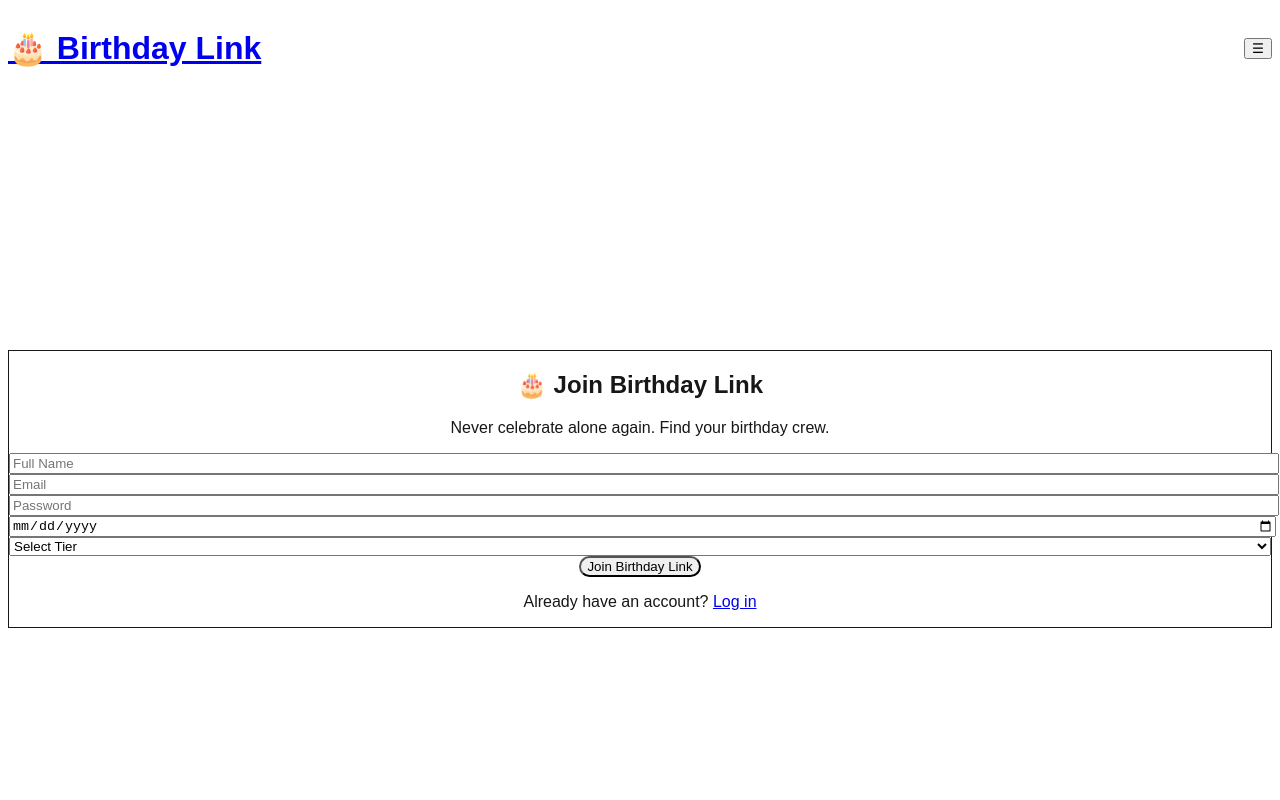
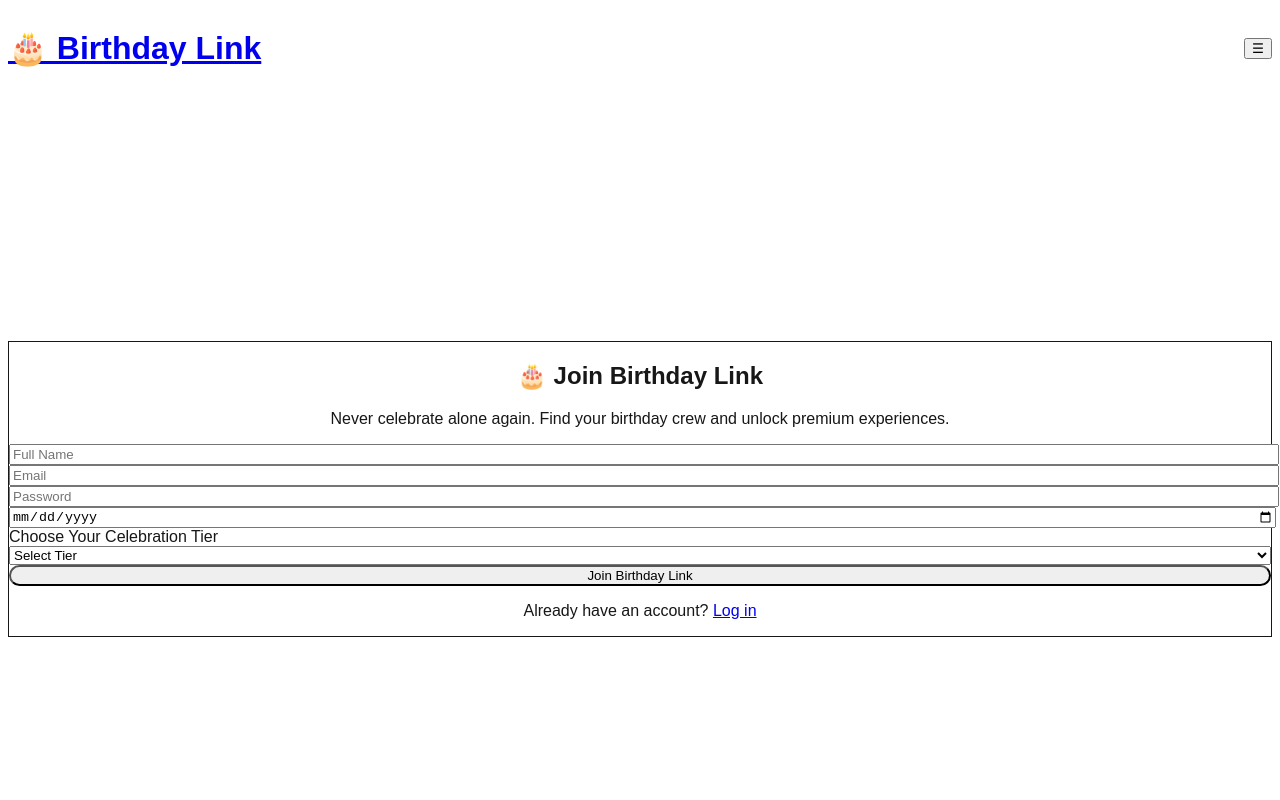
Before and after one commit to xytoxyto/birthday-link, a Next.js app: page /signup in a window 1280 px wide. Shown: the top 800 px of the page. Built offline with nearby package versions, Linux system fonts and the light colour scheme.

Commit message:
Enhance SignupPage with tier selection options and improved user messaging

```diff
--- a/src/app/signup/page.tsx
+++ b/src/app/signup/page.tsx
@@ -12,8 +12,6 @@ export default function SignupPage() {
     tier: '',
   });
 
-  const tiers = ['Galaxy', 'Elite', 'Cosmic'];
-
   const handleChange = (e: React.ChangeEvent<HTMLInputElement | HTMLSelectElement>) => {
     setFormData({
       ...formData,
@@ -23,20 +21,22 @@ export default function SignupPage() {
 
   const handleSubmit = (e: React.FormEvent) => {
     e.preventDefault();
-    console.log('Form Data:', formData);
-    alert('Thanks for signing up! 🎉');
-    // In production, send data to your backend here.
+    console.log('User Signup Data:', formData);
+    // Here you can integrate API submission
   };
 
   return (
     <main className="min-h-screen bg-gradient-to-b from-blue-950 via-purple-900 to-blue-900 text-white flex flex-col">
       <section className="flex-grow flex items-center justify-center text-center p-4 md:p-8">
-        <form onSubmit={handleSubmit} className="max-w-2xl w-full bg-white/10 backdrop-blur-md rounded-lg shadow-xl p-4 md:p-8 border border-purple-300 space-y-4">
+        <form
+          onSubmit={handleSubmit}
+          className="max-w-2xl w-full bg-white/10 backdrop-blur-md rounded-lg shadow-xl p-4 md:p-8 border border-purple-300 space-y-4"
+        >
           <h1 className="text-4xl md:text-5xl font-extrabold mb-4 text-birthday-gold">
             🎂 Join Birthday Link
           </h1>
           <p className="text-purple-100 mb-6 text-base md:text-lg">
-            Never celebrate alone again. Find your birthday crew.
+            Never celebrate alone again. Find your birthday crew and unlock premium experiences.
           </p>
 
           <input
@@ -74,6 +74,10 @@ export default function SignupPage() {
             className="w-full px-4 py-2 rounded-lg bg-white/20 text-white placeholder-purple-200 focus:outline-none"
           />
 
+          <div className="text-left">
+            <label className="block text-purple-100 mb-1">
+              Choose Your Celebration Tier
+            </label>
             <select
               name="tier"
               value={formData.tier}
@@ -81,20 +85,22 @@ export default function SignupPage() {
               className="w-full px-4 py-2 rounded-lg bg-white/20 text-white placeholder-purple-200 focus:outline-none"
             >
               <option value="">Select Tier</option>
-            {tiers.map((tier) => (
-              <option key={tier} value={tier}>{tier}</option>
-            ))}
+              <option value="Galaxy">Galaxy – VIP concierge experience</option>
+              <option value="Elite">Elite – Premium shared celebration</option>
+              <option value="Cosmic">Cosmic – Community matching</option>
             </select>
+          </div>
 
           <button
             type="submit"
-            className="bg-birthday-gold text-purple-900 font-bold px-6 py-3 rounded-full shadow hover:bg-yellow-400 transition"
+            className="w-full bg-birthday-gold text-purple-900 font-bold px-6 py-3 rounded-full shadow hover:bg-yellow-400 transition"
           >
             Join Birthday Link
           </button>
 
           <p className="text-purple-200 text-sm mt-4">
-            Already have an account? <Link href="/login" className="underline">Log in</Link>
+            Already have an account?{' '}
+            <Link href="/login" className="underline">Log in</Link>
           </p>
         </form>
       </section>
```
Lines whose indentation alone changed are shown as unchanged.
